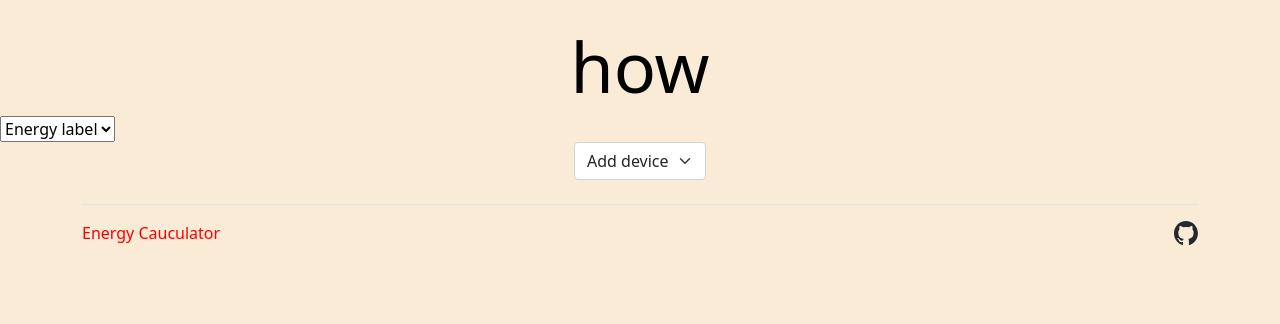
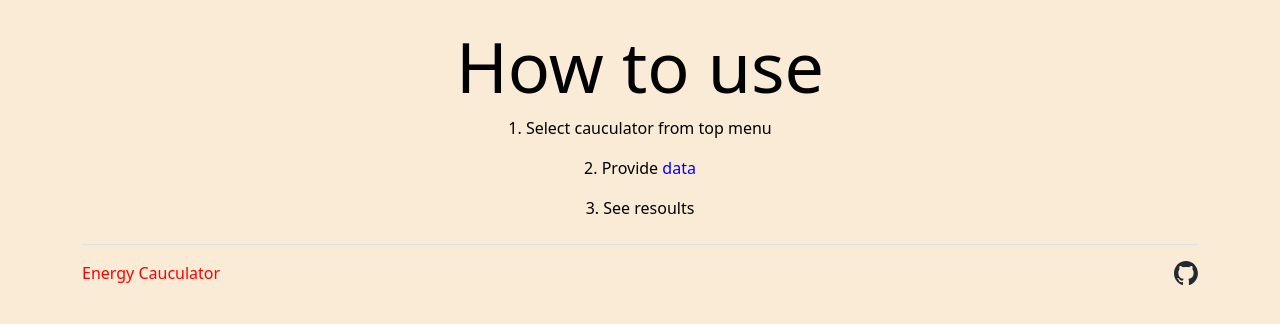
Before and after one commit to TimotejR2/Final_Project, a Flask app: page /how in a window 1280 px wide. Shown: the part 73-397 px from the top of the page. Run offline with Flask 3, Linux system fonts and the light colour scheme.

```diff
--- a/app.py
+++ b/app.py
@@ -1,9 +1,11 @@
 from flask import Flask, render_template, request
 import csv
+import math
+
 
 lb_names = []
 light_bulbs = []
-with open('light_bulbs.csv', newline='') as csvfile:
+with open('static/databases/light_bulbs.csv', newline='') as csvfile:
     reader = csv.DictReader(csvfile)
     for row in reader:
         light_bulbs.append(row)
@@ -12,7 +14,7 @@ with open('light_bulbs.csv', newline='') as csvfile:
 countries_co2  = {}
 countries = []
 countries_codes =  {}
-with open('co2.csv', newline='') as csvfile:
+with open('static/databases/co2.csv', newline='') as csvfile:
     reader = csv.DictReader(csvfile)
     for row in reader:
         if not row["Country"] in countries:
@@ -21,7 +23,7 @@ with open('co2.csv', newline='') as csvfile:
         countries_co2[row["Country"]] = float(row["CO2"])/1000
 kwh_prices = {}
 
-with open('kWh_price.csv', newline='') as csvfile:
+with open('static/databases/kWh_price.csv', newline='') as csvfile:
     reader = csv.DictReader(csvfile)
     for row in reader:
         add = {row["Code"], row["KWH_price"]}
@@ -62,17 +64,20 @@ def calc():
             type.append(request.form.get(f"type{i}"))
         kwh_co2 = countries_co2[country]
         co2_manu = []
+        lifetime = []
         # CO2 manu for first and second lightbulb
         for j in range (2):
             for i in range (0, len(light_bulbs)):
                 if light_bulbs[i]["name"] == type[j]:
-
                     value = float(light_bulbs[i]["co2"])
+                    lifetime.append  (int(light_bulbs[i]["lifetime"]))
                     co2_manu.append(value)
                     break
+        # TODO: Handle if old lightbulb has longer lifetime
         # Values for graph profit
+        graph_limit = math.ceil(lifetime[0]/365/average)+1
         profit_values = []
-        for i in range (10):
+        for i in range (graph_limit):
             value  = round((price[1]+(kwh_price*amount*average*watts[1]/1000*365*i)) - (price[0]+(kwh_price*average*amount*watts[0]/1000*365*i)),2)
             profit_values.append(value)
         try:
@@ -82,11 +87,17 @@ def calc():
                 s = ""
         except ZeroDivisionError:
             years="∞"
-        co2 = [] # Co2 of new product
-        for i in range (10):
+        co2 = [] # Co2 saved
+        for i in range (graph_limit):
             value = round((watts[1]/1000*amount*average*365*i*kwh_co2+co2_manu[1])-(watts[0]/1000*amount*average*kwh_co2*365*i+co2_manu[0]),2)
             co2.append(value)
-        return render_template("resoult.html", years=years, s=s, values=profit_values, co2=co2)
+        # Quick facts
+        qf = [] # Define variable for all quick facts
+        # QF 1: Your new bulb will last qf[1] years and save a total of qf[2].
+        qf.append(round(lifetime[0]/365/average, 2))
+         # menej ako 1 (strata peňazí) +            ušetrené € za hodinu
+        qf.append (round((price[1]-price[0])+(kwh_price*((watts[1] - watts[0])/1000)*lifetime[0]),2))
+        return render_template("resoult.html", years=years, s=s, values=profit_values, co2=co2, qf = qf, limit=graph_limit)
 
 
 
--- a/light_bulbs.csv
+++ /dev/null
@@ -1,12 +0,0 @@
-name,lifetime,watts,co2,price,lumens
-Incandescent lamp,1000,60,0.45,1.50,800
-Halogen lamp,2000,50,0.35,2.00,1000
-Compact fluorescent lamps (CFLs),10000,15,0.10,3.00,900
-LED light bulb,25000,10,0.05,4.00,1600
-Globe LED bulb,25000,12,0.06,5.00,1500
-Sodium lamp,18000,35,0.30,4.50,1900
-Corn lamp,15000,25,0.20,3.50,1200
-LED strip light,30000,8,0.04,6.00,1100
-Mercury lamp,12000,50,0.40,4.00,750
-Fluorescent lamp,8000,36,0.25,2.50,1300
-Average,14800,28.1,0.197,3.30,1300
--- /dev/null
+++ b/static/databases/light_bulbs.csv
@@ -0,0 +1,12 @@
+name,lifetime,watts,co2,price,lumens
+Incandescent lamp,1000,60,0.45,1.50,800
+Halogen lamp,2000,50,0.35,2.00,1000
+Compact fluorescent lamps (CFLs),10000,15,0.10,3.00,900
+LED light bulb,25000,10,0.05,4.00,1600
+Globe LED bulb,25000,12,0.06,5.00,1500
+Sodium lamp,18000,35,0.30,4.50,1900
+Corn lamp,15000,25,0.20,3.50,1200
+LED strip light,30000,8,0.04,6.00,1100
+Mercury lamp,12000,50,0.40,4.00,750
+Fluorescent lamp,8000,36,0.25,2.50,1300
+Average,14800,28.1,0.197,3.30,1300
--- a/static/script.js
+++ b/static/script.js
@@ -0,0 +1,21 @@
+var clicked = 0;
+function show_info() {
+if (clicked === 0){
+        document.getElementById("1").innerHTML = "Daily average (h): How many hours do you use lightbulb every day";
+        document.getElementById("2").innerHTML = "Amount: How many lightbulbs do you want to replace";
+        document.getElementById("3").innerHTML = "Country: In witch country are lightbulbs. (Datas about prices of electricity are only for countryes in EU. For other countryes is used 0.15€/kWh)";
+        document.getElementById("4").innerHTML = "Price: How much lightbulb cost.";
+        document.getElementById("5").innerHTML = "Watts: What is the power of lightbulb in watts.";
+        document.getElementById("6").innerHTML = "Type: What type is lightbulb. (If not sure, use \"Average\")";
+        clicked = 1;
+    }
+    else if (clicked === 1) {
+        document.getElementById("1").innerHTML = "";
+        document.getElementById("2").innerHTML = "";
+        document.getElementById("3").innerHTML = "";
+        document.getElementById("4").innerHTML = "";
+        document.getElementById("5").innerHTML = "";
+        document.getElementById("6").innerHTML = "";
+        clicked = 0;
+    }
+}
--- a/static/style.css
+++ b/static/style.css
@@ -26,11 +26,3 @@ h1{
     color:black;
     text-align: center;
  }
- .box {
-    float: left;
-    width: 200px;
-    margin-left: 10px;
-    margin-top: 10px;
-    padding: 5px;
-    border: 2px solid blue;
-}
--- a/templates/calc.html
+++ b/templates/calc.html
@@ -20,7 +20,7 @@
                             <input type="number" class="input" name="average"placeholder="Daily average (h)" max="24" min="1">
                             <input type="number"  class="input" name="amount"placeholder="Amount" min="1">
                             <select class="form-select mx-auto w-auto input" name="country">
-                                <option disabled selected>country</option>
+                                <option disabled selected>Country</option>
                                 {% for country in countries %}
                                     <option class="input" value="{{country}}">{{country}}</option>
                                 {% endfor %}
--- a/templates/how.html
+++ b/templates/how.html
@@ -5,17 +5,13 @@
 {% endblock %}
 
 {% block main %}
-    <h1>how</h1>
-    <select name="2">
-        <option disabled selected>Energy label</option>
-        {% for categorie in categories %}
-            <option value={{categorie.name}}>{{categorie.name}}</option>
-        {% endfor %}
+
+    <h1>How to use</h1>
+    <p>1. Select cauculator from top menu</p>
+    <p>2. Provide <a onclick="show_info()" style="color: blue;">data</a></p>
     </select>
-    <select class="form-select mx-auto w-auto" name="1">
-        <option disabled selected>Add device</option>
-        {% for device in devices %}
-            <option value="{{ device.name }}">{{ device.name }}</option>
-        {% endfor %}
-    </select>
+    {% for i in range (1,7) %}
+    <p id="{{i}}"></p>
+    {% endfor %}
+    <p>3. See resoults</p>
 {% endblock %}
--- a/templates/layout.html
+++ b/templates/layout.html
@@ -10,6 +10,7 @@
 		<script src="https://cdn.jsdelivr.net/npm/bootstrap@5.1.3/dist/js/bootstrap.bundle.min.js" integrity="sha384-ka7Sk0Gln4gmtz2MlQnikT1wXgYsOg+OMhuP+IlRH9sENBO0LRn5q+8nbTov4+1p" crossorigin="anonymous"></script>
 		<link rel="stylesheet" type="text/css" href="../static/style.css">
         <!-- getbootstrap -->
+		<script src="../static/script.js"></script>
         <title>Energy caucalator</title>
 
     </head>
```
Also changed, not shown: templates/resoult.html (+11 -3 lines), README.md, static/databases/co2.csv (renamed from co2.csv), static/databases/kWh_price.csv (renamed from kWh_price.csv).
